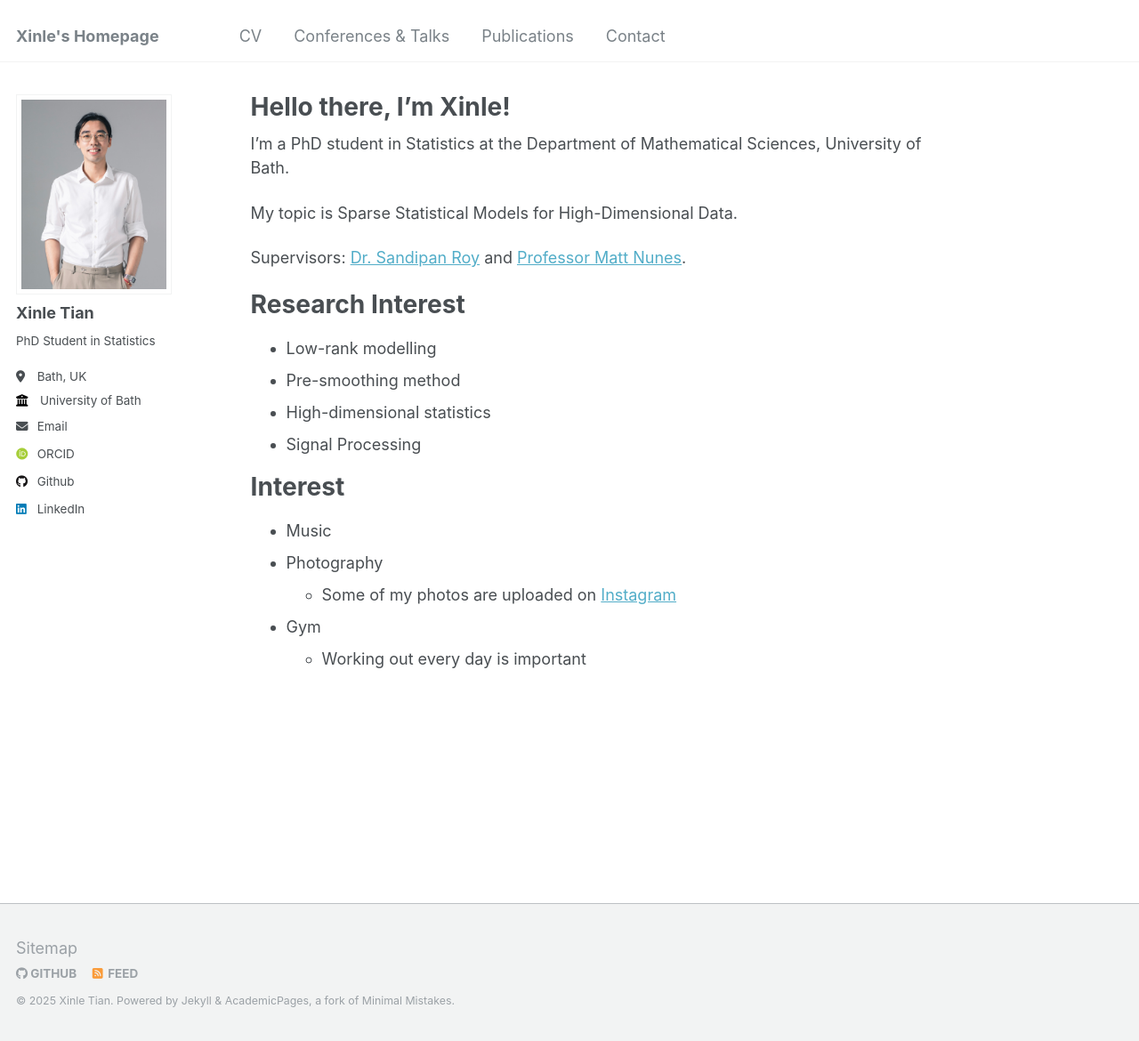
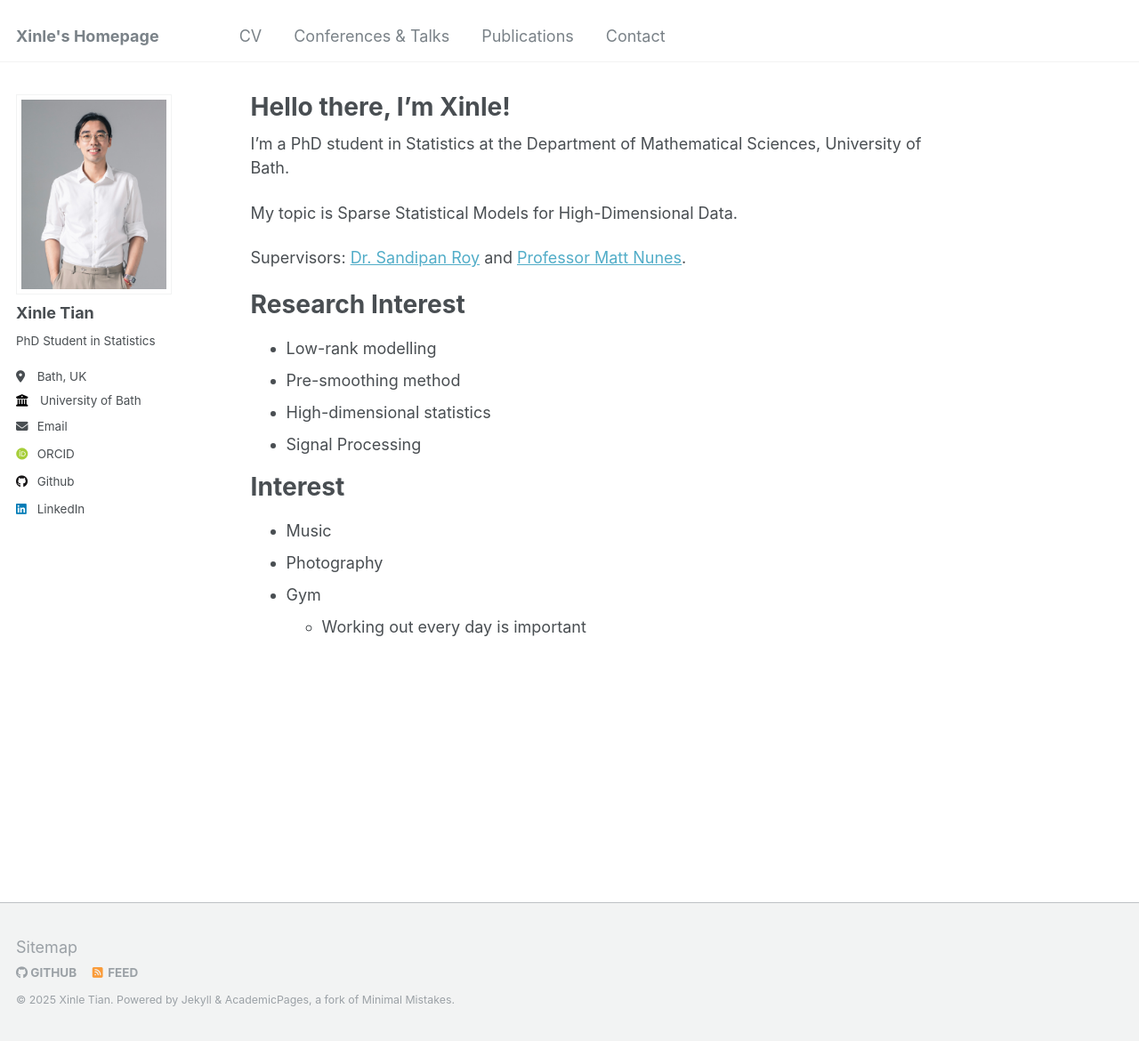
Before and after one commit to xinlet/xinlet.github.io, a Jekyll site: the page built from _pages/about.md, in a window 1280 px wide and 1170 px high. Shown: the whole window at 89% size. Built offline with Jekyll 4.4.1, drawn with Linux system fonts in a browser that asks for light colours; some web fonts are replaced.

Commit message:
Update about.md

```diff
--- a/_pages/about.md
+++ b/_pages/about.md
@@ -24,6 +24,5 @@ Interest
 ======
 * Music
 * Photography
-  * Some of my photos are uploaded on [Instagram](https://www.instagram.com/shinlay_xt/)
 * Gym
   * Working out every day is important
```
